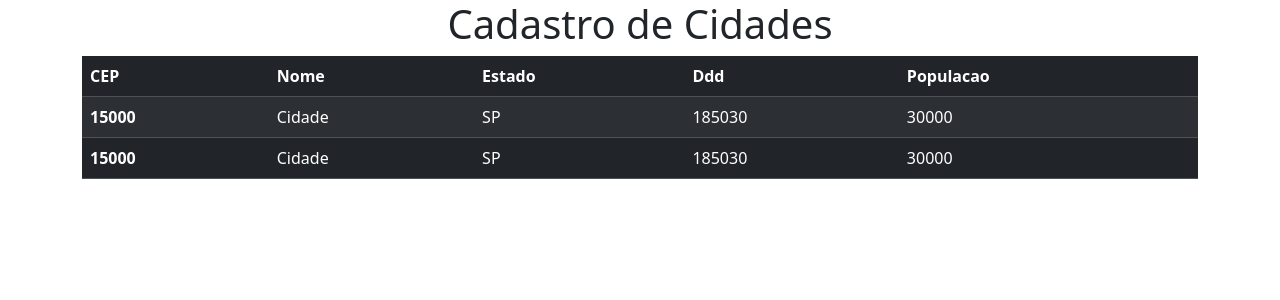
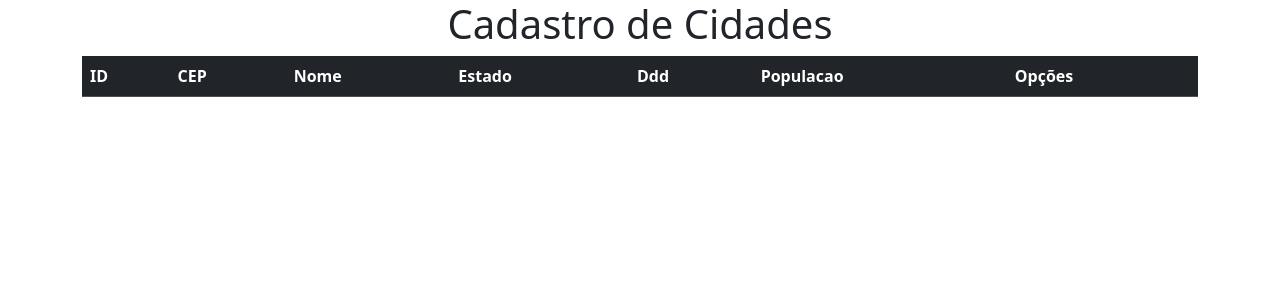
Before and after one commit to o1Hstoco01/Aula_Glauco_Cadastro_Cidades, an Angular app: page / in a window 1280 px wide. Shown: the top 300 px of the page. Built offline with nearby package versions, Linux system fonts and the light colour scheme; data requests are answered from the project's data file.

Commit message:
criando botão delete

```diff
--- a/db.json
+++ b/db.json
@@ -1,18 +1,3 @@
 {
-    "cidades": [
-        {
-            "CEP":15000,
-            "Nome":"Cidade",
-            "Estado": "SP",
-            "Ddd":185030.00,
-            "Populacao": 30000
-        },
-        {
-            "CEP":15000,
-            "Nome":"Cidade",
-            "Estado": "SP",
-            "Ddd":185030.00,
-            "Populacao": 30000
-        }
-    ]
+  "cidades": []
 }
--- a/src/app/cidade.service.ts
+++ b/src/app/cidade.service.ts
@@ -14,4 +14,8 @@ export class CidadeService {
   getCidades(): Observable<Cidade []>{
     return this.http.get<Cidade []>('http://localhost:3000/cidades')
   }
+
+  delete(cidade: Cidade): Observable<void>{
+    return this.http.delete<void>('http://localhost:3000/cidades/' + cidade.id)
+  }
 }
--- a/src/app/cidade/cidade.component.html
+++ b/src/app/cidade/cidade.component.html
@@ -4,20 +4,26 @@
 	<table class="table table-striped table-dark">
 		<thead>
 			<tr>
+				<th scope="col">ID</th>
 				<th scope="col">CEP</th>
 				<th scope="col">Nome</th>
 				<th scope="col">Estado</th>
 				<th scope="col">Ddd</th>
 				<th scope="col">Populacao</th>
+				<th scope="col">Opções</th>
 			</tr>
 		</thead>
 		<tbody>
 			<tr *ngFor="let cidade of cidades">
-			<th scope="row">{{cidade.CEP}}</th>
-			<td>{{cidade.Nome}}</td>
-			<td>{{cidade.Estado}}</td>
-			<td>{{cidade.Ddd}}</td>
-			<td>{{cidade.Populacao}}</td>
+				<th scope="row">{{cidade.id}}</th>
+				<td>{{cidade.cep}}</td>
+				<td>{{cidade.nome}}</td>
+				<td>{{cidade.estado}}</td>
+				<td>{{cidade.ddd}}</td>
+				<td>{{cidade.populacao}}</td>
+				<td><button class="btn btn-danger" (click)="delete(cidade)">Remover</button></td>
+			</tr>
 		</tbody>
 	</table>
+
 </div>
--- a/src/app/cidade/cidade.component.ts
+++ b/src/app/cidade/cidade.component.ts
@@ -1,6 +1,6 @@
 import { Component, OnInit } from '@angular/core';
+import { CidadeService } from '../cidade.service';
 import { Cidade } from '../cidade';
-import { CidadeService } from '../cidade.service';
 
 
 @Component({
@@ -8,6 +8,7 @@ import { CidadeService } from '../cidade.service';
   templateUrl: './cidade.component.html',
   styleUrl: './cidade.component.css'
 })
+
 export class CidadeComponent implements OnInit{
   cidades: Cidade  [] = [];
 
@@ -20,7 +21,15 @@ export class CidadeComponent implements OnInit{
   loadCidades(){
     this.servise.getCidades().subscribe({
       next: data => this.cidades = data
-    });
+    })
   }
 
+  delete(cidades: Cidade){
+    this.servise.delete(cidades).subscribe({
+       next:() => this.loadCidades
+   })
+  }
+
+
+
 }
```
Also changed, not shown: src/app/cidade.ts (+6 -5 lines). Lines whose indentation alone changed are shown as unchanged.
